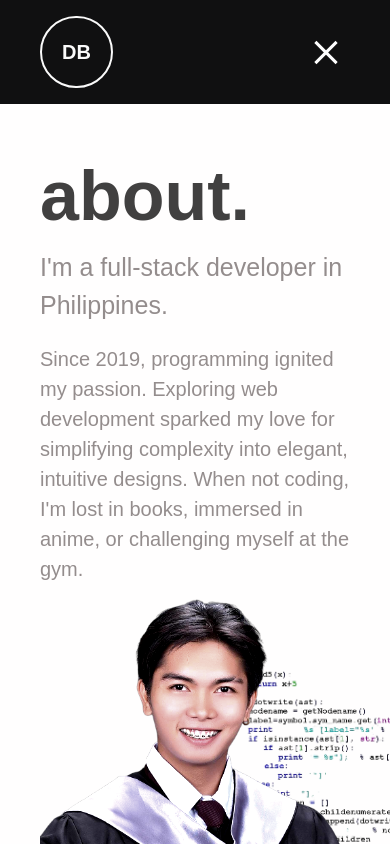
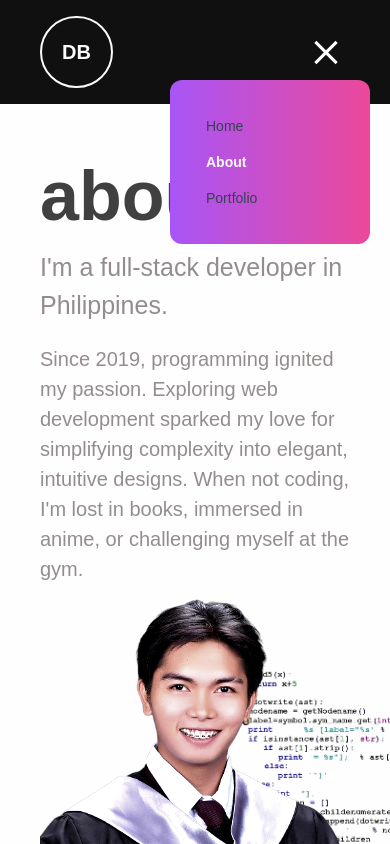
Before and after one commit to Tine0814/Dastine-Jhay-Bernardo, a React (Vite) app: page /Dastine-Jhay-Bernardo/about in a window 390 px wide. Both pictures are taken after a click on the button 326 px from the left and 52 px from the top of the page. Shown: the top 844 px of the page. Built offline with nearby package versions, Linux system fonts and the light colour scheme.

Commit message:
add navigation on mobile view

```diff
--- a/src/components/NavComponent.tsx
+++ b/src/components/NavComponent.tsx
@@ -84,6 +84,44 @@ export default function NavComponent() {
           <div className="hidden md:flex">
             <OutlineButtonComponent label="Say Hello" />
           </div>
+          {isOpen && (
+            <AnimatePresence>
+              <motion.div
+                className={`bg-gradient-to-r from-purple-500 to-pink-500 w-[200px] absolute z-20 right-5 rounded-xl top-20 p-5`}
+                initial={{ opacity: 0, y: "-50%" }}
+                animate={{ opacity: 1, y: "0%" }}
+                exit={{ opacity: 0, y: "-50%", transition: { duration: 1 } }}
+                transition={{ type: "spring", stiffness: 100, duration: 0.75 }}
+              >
+                <motion.ul
+                  className="py-2 text-sm text-gray-700 dark:text-gray-200"
+                  initial={{ opacity: 0, y: "-50%" }}
+                  animate={{ opacity: 1, y: "0%" }}
+                  exit={{ opacity: 0, y: "-50%", transition: { duration: 1 } }}
+                  transition={{ type: "spring", stiffness: 100, duration: 1 }}
+                >
+                  {navItems.map((item, index) => (
+                    <li key={index}>
+                      <Link
+                        to={item.url}
+                        className={`${
+                          item.title === activeNavItem
+                            ? "text-text-two font-bold"
+                            : ""
+                        } block px-4 py-2 hover:bg-gray-100 dark:hover:bg-gray-600 dark:hover:text-white`}
+                        onClick={() => {
+                          handleClick(item.title);
+                          setOpen(false);
+                        }}
+                      >
+                        {item.title}
+                      </Link>
+                    </li>
+                  ))}
+                </motion.ul>
+              </motion.div>
+            </AnimatePresence>
+          )}
         </div>
       </motion.nav>
     </AnimatePresence>
```
